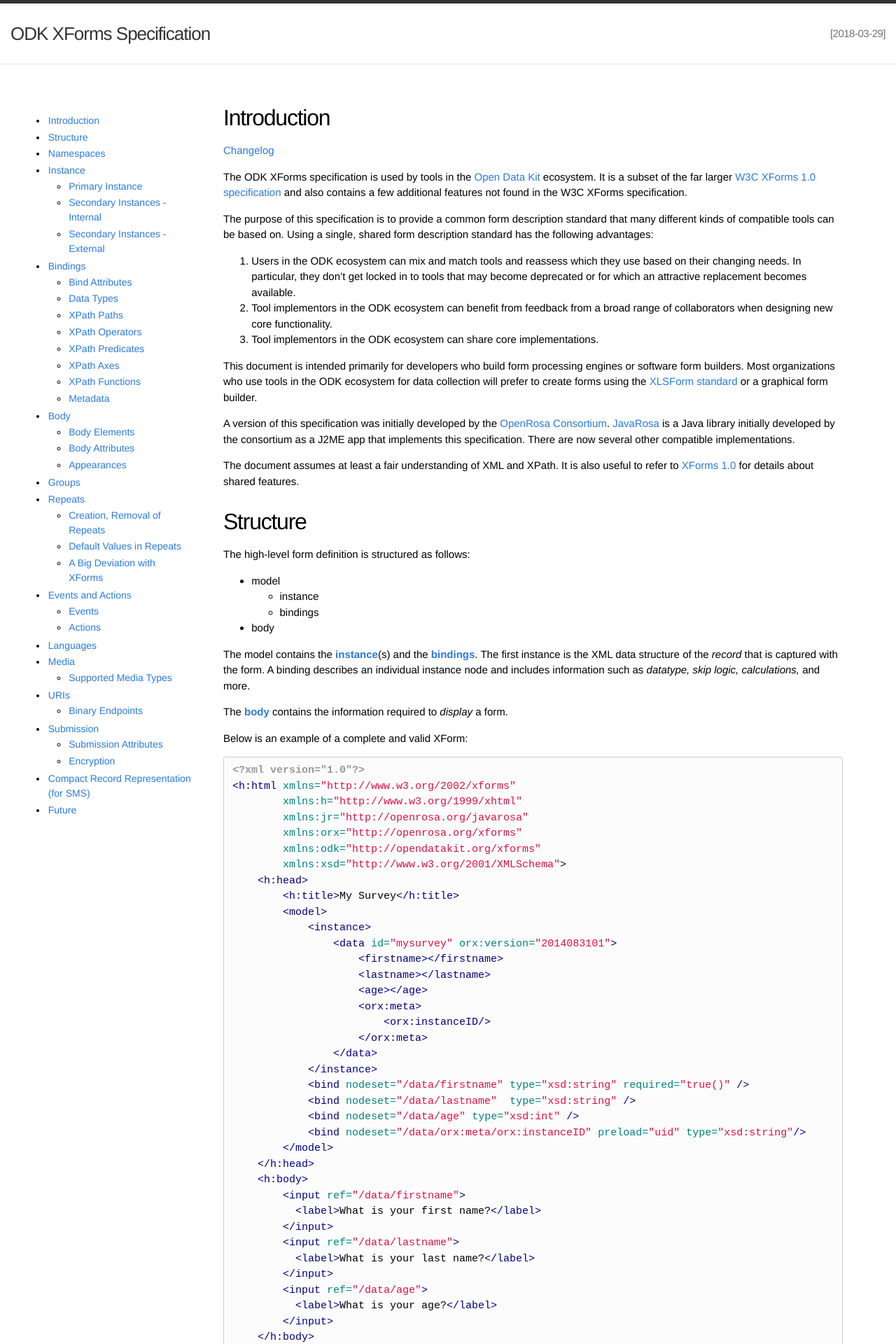
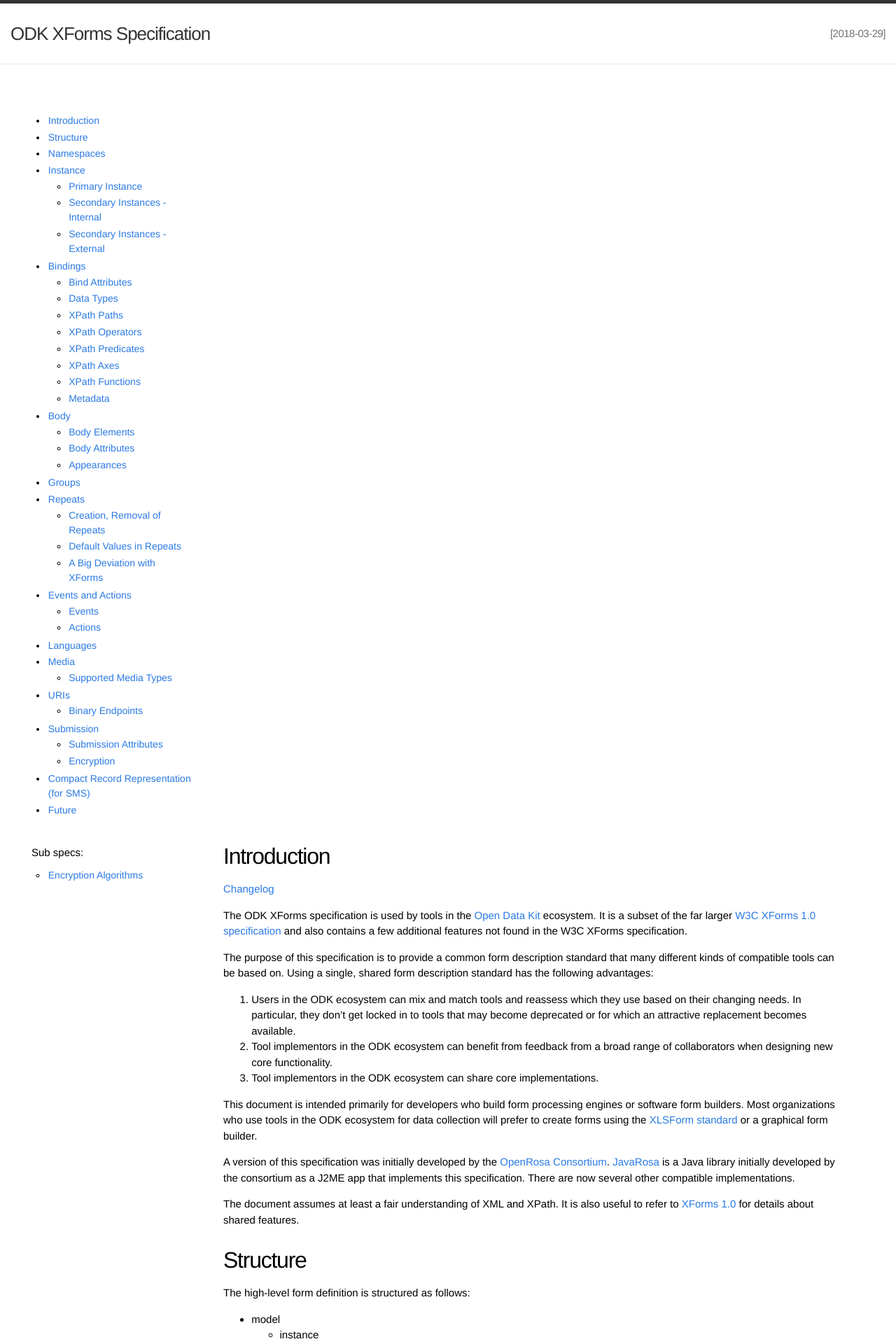
Before and after one commit to getodk/xforms-spec, a Jekyll site: the page built from index.html, in a window 1280 px wide. Shown: the top 1920 px of the page at 70% size. Built offline with Jekyll 4.4.1, drawn with Linux system fonts in a browser that asks for light colours.

Commit message:
added navigation to/form sub specs

```diff
--- a/css/main.css
+++ b/css/main.css
@@ -101,6 +101,10 @@
 
 .sidenav > ul li ul {
     margin-left: 2em;
+}
+
+.sidenav ul.sub{
+    list-style-type: circle;
 }
 
 /* Layout Styles */
--- a/encryption.html
+++ b/encryption.html
@@ -2,7 +2,11 @@
 layout: default
 ---
 
-<div class="sidenav clearfix"></div>
+<div class="sidenav clearfix">
+    <ul class="sub">
+        <li><a href="/">Back to main spec</a></li>
+    </ul>
+</div>
 
 <div class="wrap">
     <article class="post-content">
--- a/index.html
+++ b/index.html
@@ -3,7 +3,12 @@
 ---
 
 <div class="sidenav clearfix"></div>
-
+<div class="sidenav clearfix">
+	<h4>Sub specs:</h4>
+	<ul class="sub">
+		<li><a href="/encryption">Encryption Algorithms</a></li>
+	</ul>
+</div>
 <div class="wrap">
 	<article class="post-content">
 		{% for section in site.sections %}
```
